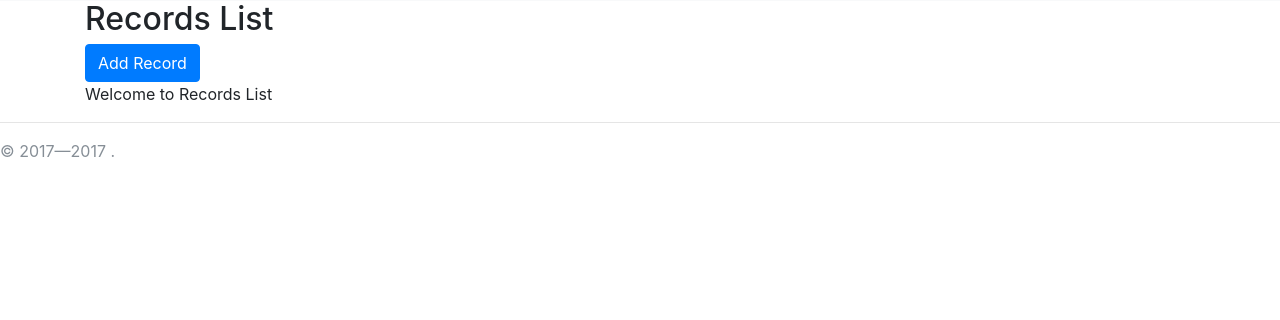
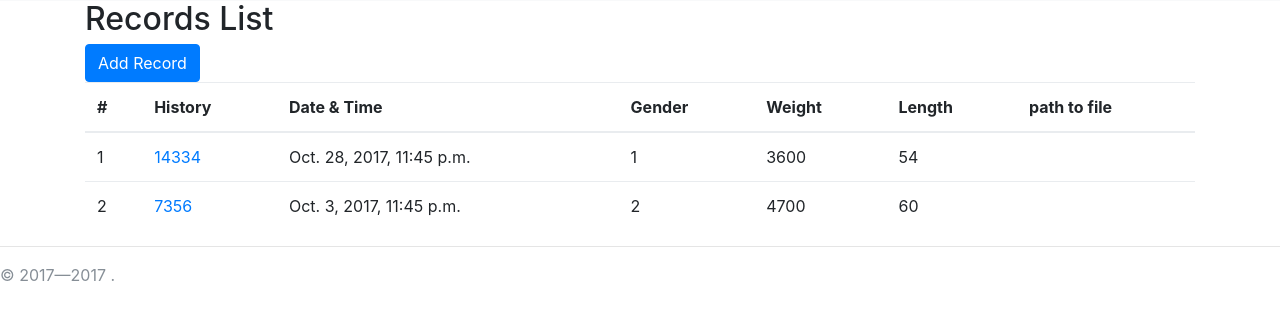
Before and after one commit to nataliia-pimankova/hearttone, a Django app: page / in a window 1280 px wide. Shown: the part 55-375 px from the top of the page. Run offline with Django 3.2, Linux system fonts and the light colour scheme; data comes from the database, SQL or seed files in the repository; both versions use the stored data as it was after the commit; some libraries are stand-ins or nearby versions.

Commit message:
recordList

```diff
--- a/hearttone/urls.py
+++ b/hearttone/urls.py
@@ -20,8 +20,9 @@ from records import views
 
 urlpatterns = [
     # Records urls
-    url(r'^$', views.records_list, name='home'),
+    url(r'^$', views.PatientList.as_view(), name='home'),
     url(r'^add/$', views.records_add, name='record_add'),
+    url(r'^edit/(?P<pk>\d+)/edit/$', views.records_edit, name='record_edit'),
 
     url(r'^admin/', admin.site.urls),
 ]
--- a/records/templates/records/records_list.html
+++ b/records/templates/records/records_list.html
@@ -10,8 +10,38 @@
 {% block content %}
   <a href="{% url "record_add" %}" class="btn btn-primary">{% trans "Add Record" %}</a>
 
+<table class="table">
+  {% with order_by=request.GET.order_by reverse=request.GET.reverse %}
+  <thead>
+    <tr>
+      <th>#</th>
+      <th>{% trans "History" %}</th>
+      <th>{% trans "Date & Time" %}</th>
+      <th>{% trans "Gender" %}</th>
+      <th>{% trans "Weight" %}</th>
+      <th>{% trans "Length" %}</th>
+      <th>{% trans "path to file" %}</th>
+    </tr>
+  </thead>
+  {% endwith %}
+  <tbody>
+    {% for record in records %}
+    <tr>
+      <td>
+        {{ forloop.counter }}
+      </td>
+      <td><a href="{% url "record_edit" record.id %}" >{{ record.history_number }}</a></td>
+      <td>{{ record.date_time }}</td>
+      <td>{{ record.gender }}</td>
+      <td>{{ record.weight }}</td>
+      <td>{{ record.length }}</td>
+      <td>{{ record.path_to_file }}</td>
+    </tr>
+    {% endfor %}
 
-<p>{% trans "Welcome to Records List" %}</p>
+  </tbody>
+</table>
+<!-- End Patient Listing -->
 
 
 {% endblock content %}
--- a/records/views.py
+++ b/records/views.py
@@ -3,7 +3,9 @@ from __future__ import unicode_literals
 
 from django.shortcuts import render
 from django.http import HttpResponse
+from django.views.generic import ListView, UpdateView, CreateView, DeleteView
 
+from .models import Patient
 
 def records_list(request):
     return render(request, 'records/records_list.html', {})
@@ -11,3 +13,26 @@ def records_list(request):
 
 def records_add(request):
     return render(request, 'records/records_add.html', {})
+
+
+def records_edit(request):
+    return render(request, 'records/records_add.html', {})
+
+
+# Views for Groups
+class PatientList(ListView):
+    model = Patient
+    context_object_name = 'records'
+    template_name = 'records/records_list.html'
+
+    # def get_context_data(self, **kwargs):
+    #     """This method adds extra variables to template"""
+    #     # get original context data from parent class
+    #     context = super(PatientList, self).get_context_data(**kwargs)
+    #
+    #     patients = Patient.objects.all()
+    #
+    #
+    #     context['patients']
+    #     # return context mapping
+    #     return context
```
Also changed, not shown: db.sqlite3.
